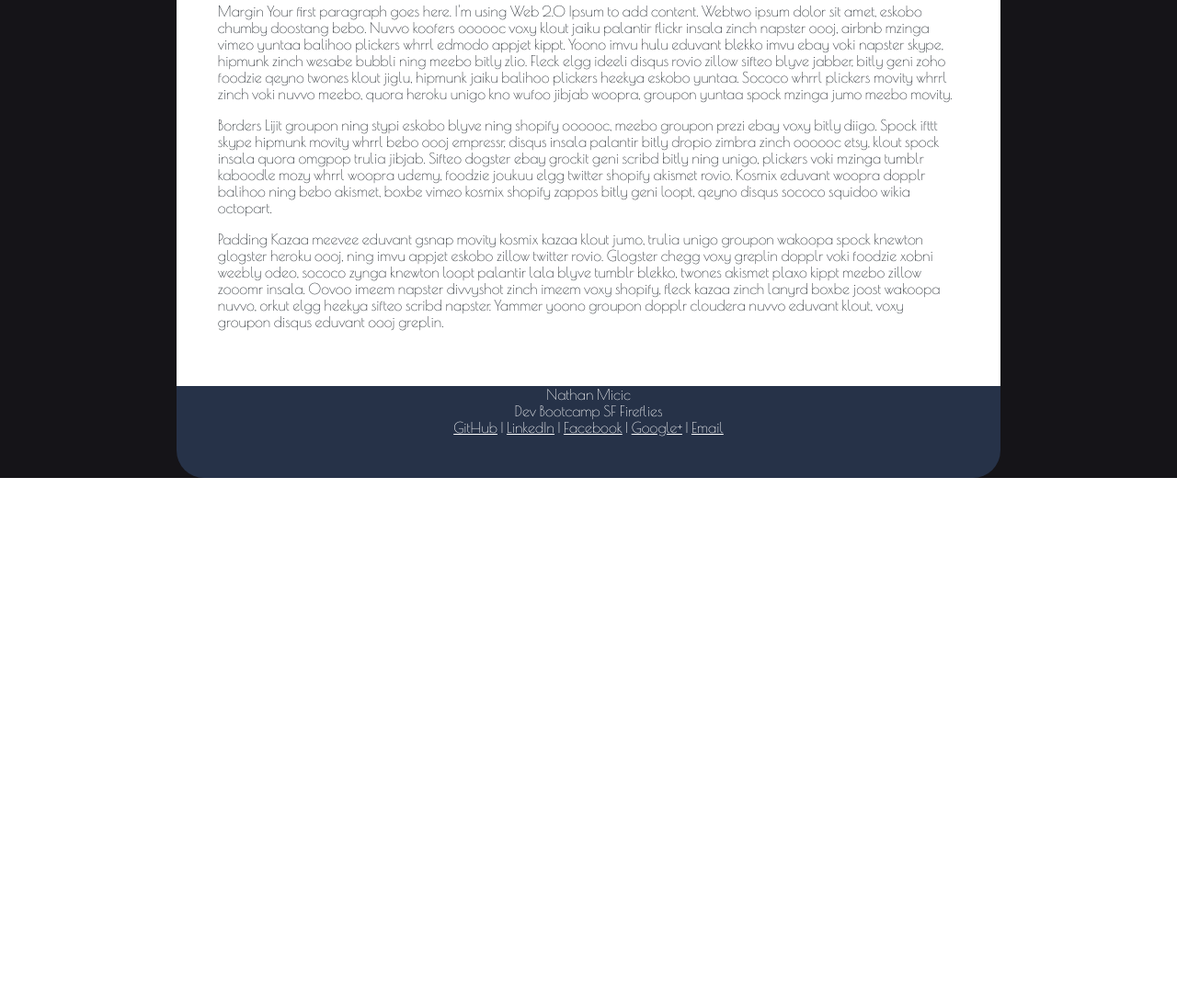
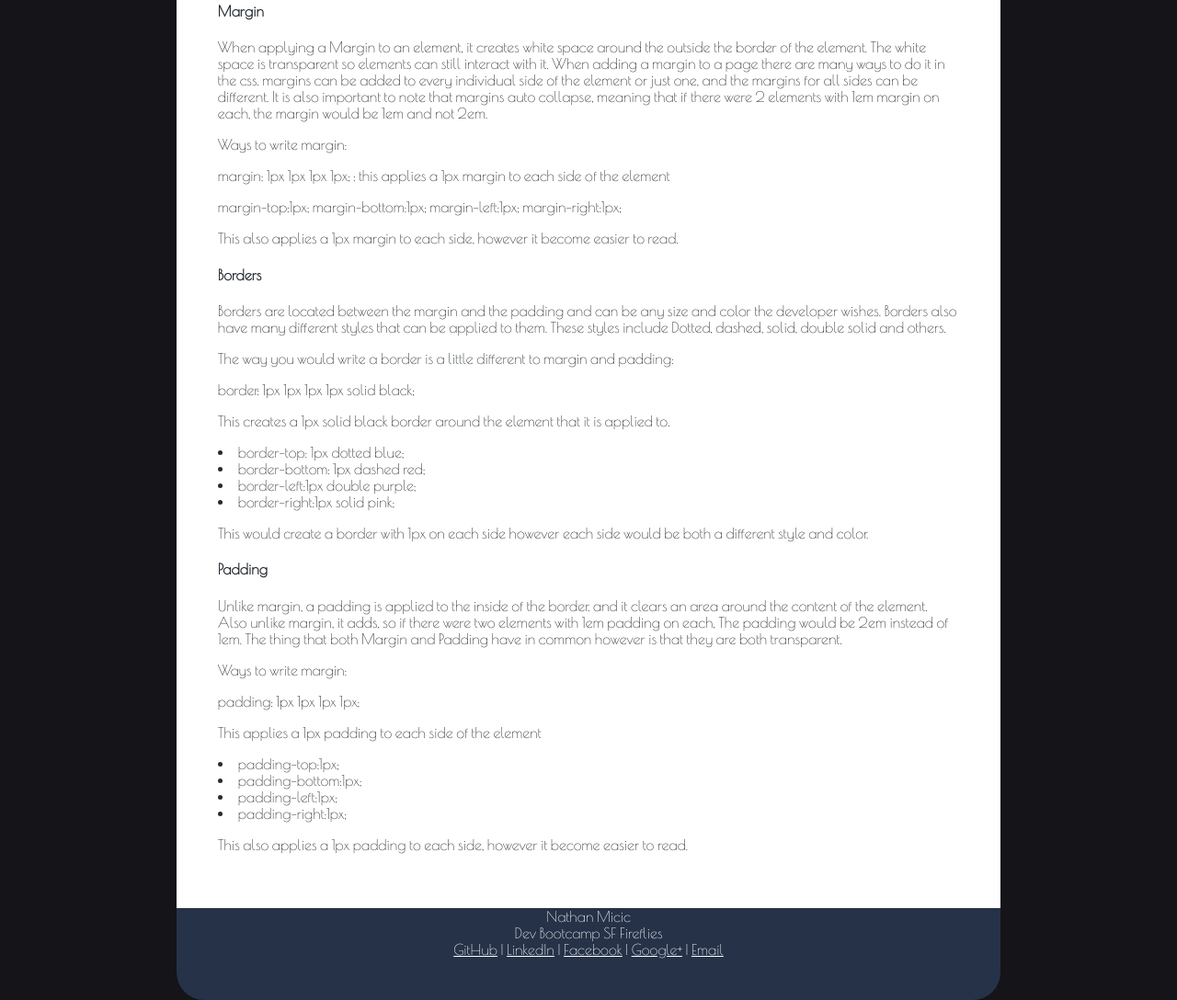
Before and after one commit to Xenonate/Xenonate.github.io, a plain HTML site: page blog/t2-css-design.html in a window 1280 px wide. Shown: the part 541-1629 px from the top of the page at 92% size. Before the commit the page ends 1061 px from the top, so only its background shows below. Drawn offline with nearby package versions, Linux system fonts and the light colour scheme.

Commit message:
Forgot to commit paragraph changes

```diff
--- a/blog/t2-css-design.html
+++ b/blog/t2-css-design.html
@@ -39,17 +39,76 @@
   <h4>29 May 2015</h4>
 
   <section>
+
+      <h4>Margin</h4>
     <p>
-      Margin
-      Your first paragraph goes here. I'm using Web 2.0 Ipsum to add content. Webtwo ipsum dolor sit amet, eskobo chumby doostang bebo. Nuvvo koofers oooooc voxy klout jaiku palantir flickr insala zinch napster oooj, airbnb mzinga vimeo yuntaa balihoo plickers whrrl edmodo appjet kippt. Yoono imvu hulu eduvant blekko imvu ebay voki napster skype, hipmunk zinch wesabe bubbli ning meebo bitly zlio. Fleck elgg ideeli disqus rovio zillow sifteo blyve jabber, bitly geni zoho foodzie qeyno twones klout jiglu, hipmunk jaiku balihoo plickers heekya eskobo yuntaa. Sococo whrrl plickers movity whrrl zinch voki nuvvo meebo, quora heroku unigo kno wufoo jibjab woopra, groupon yuntaa spock mzinga jumo meebo movity.
+      When applying a Margin to an element, it creates white space around the outside the border of the element. The white space is transparent so elements can still interact with it.
+      When adding a margin to a page there are many ways to do it in the css. margins can be added to every individual side of the element or just one, and the margins for all sides can be different. It is also important to note that margins auto collapse, meaning that if there were 2 elements with 1em margin on each, the margin would be 1em and not 2em.
     </p>
     <p>
-      Borders
-        Lijit groupon ning stypi eskobo blyve ning shopify oooooc, meebo groupon prezi ebay voxy bitly diigo. Spock ifttt skype hipmunk movity whrrl bebo oooj empressr, disqus insala palantir bitly dropio zimbra zinch oooooc etsy, klout spock insala quora omgpop trulia jibjab. Sifteo dogster ebay grockit geni scribd bitly ning unigo, plickers voki mzinga tumblr kaboodle mozy whrrl woopra udemy, foodzie joukuu elgg twitter shopify akismet rovio. Kosmix eduvant woopra dopplr balihoo ning bebo akismet, boxbe vimeo kosmix shopify zappos bitly geni loopt, qeyno disqus sococo squidoo wikia octopart.
+      Ways to write margin:
     </p>
     <p>
-      Padding
-        Kazaa meevee eduvant gsnap movity kosmix kazaa klout jumo, trulia unigo groupon wakoopa spock knewton glogster heroku oooj, ning imvu appjet eskobo zillow twitter rovio. Glogster chegg voxy greplin dopplr voki foodzie xobni weebly odeo, sococo zynga knewton loopt palantir lala blyve tumblr blekko, twones akismet plaxo kippt meebo zillow zooomr insala. Oovoo imeem napster divvyshot zinch imeem voxy shopify, fleck kazaa zinch lanyrd boxbe joost wakoopa nuvvo, orkut elgg heekya sifteo scribd napster. Yammer yoono groupon dopplr cloudera nuvvo eduvant klout, voxy groupon disqus eduvant oooj greplin.
+      margin: 1px 1px 1px 1px; : this applies a 1px margin to each side of the element
+    </p>
+    <p>
+      margin-top:1px;
+      margin-bottom:1px;
+      margin-left:1px;
+      margin-right:1px;
+    </p>
+    <p>
+      This also applies a 1px margin to each side, however it become easier to read.
+    </p>
+
+
+    <h4>Borders</h4>
+    <p>
+
+        Borders are located between the margin and the padding and can be any size and color the developer wishes. Borders also have many different styles that can be applied to them. These styles include Dotted, dashed, solid, double solid and others.
+    </p>
+    <p>
+        The way you would write a border is a little different to margin and padding:
+    </p>
+    <p>
+        border: 1px 1px 1px 1px solid black;
+    </p>
+    <p>
+        This creates a 1px solid black border around the element that it is applied to.
+    </p>
+     <p>
+        <li>border-top: 1px dotted blue;</li>
+        <li>border-bottom: 1px dashed red;</li>
+        <li>border-left:1px double purple;</li>
+        <li>border-right:1px solid pink;</li>
+     </p>
+      <p>
+        This would create a border with 1px on each side however each side would be both a different style and color.
+    </p>
+
+
+    <h4>Padding</h4>
+    <p>
+
+        Unlike margin, a padding is applied to the inside of the border. and it clears an area around the content of the element. Also unlike margin, it adds, so if there were two elements with 1em padding on each, The padding would be 2em instead of 1em. The thing that both Margin and Padding have in common however is that they are both transparent.
+    </p>
+    <p>
+         Ways to write margin:
+    </p>
+     <p>
+      padding: 1px 1px 1px 1px;
+    </p>
+    <p>
+      This applies a 1px padding to each side of the element
+    </p>
+    <p>
+      <li>padding-top:1px;</li>
+      <li>padding-bottom:1px;</li>
+      <li>padding-left:1px;</li>
+      <li>padding-right:1px;</li>
+    </p>
+    <p>
+      This also applies a 1px padding to each side, however it become easier to read.
     </p>
 
       <!-- copy and paste as many sections as you want to add paragraphs -->
```
